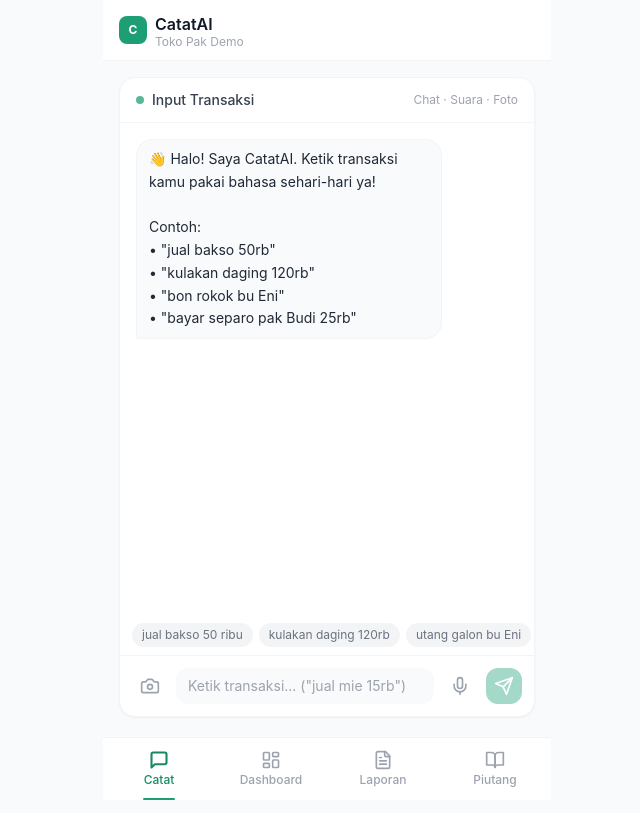
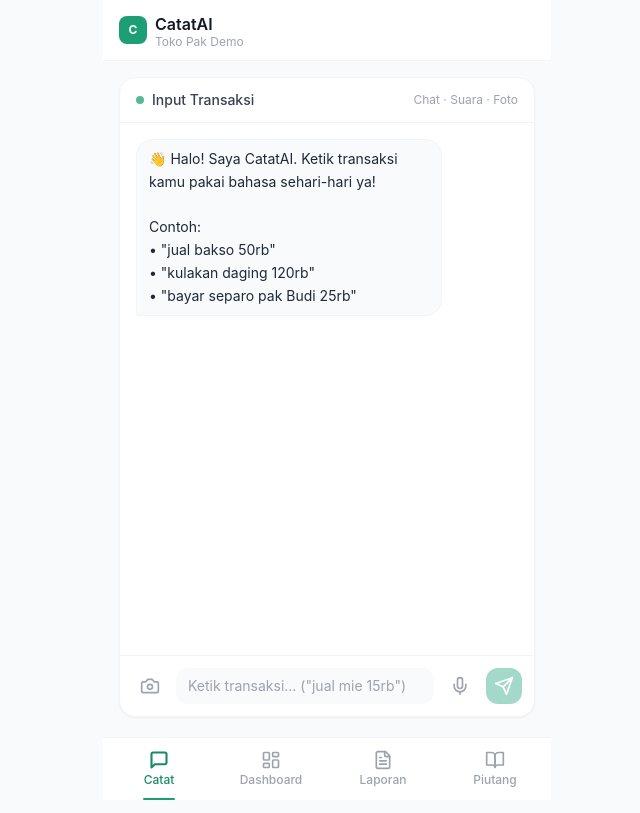
Before and after one commit to azharzuhro12/catatat-ai, a Next.js app in the folder frontend/: page / in a window 1280 px wide. Shown: the whole page, without its empty margins (313-953 px from the left). Built offline with nearby package versions, Linux system fonts and the light colour scheme; no server answers.

Commit message:
fix: hapus chip dan bon rokok dari sambutan

```diff
--- a/frontend/app/components/ChatInput.tsx
+++ b/frontend/app/components/ChatInput.tsx
@@ -1,6 +1,6 @@
 'use client'
 import { useState, useRef, useEffect } from 'react'
-import { Mic, MicOff, Send, Camera, Loader2, CheckCircle, AlertCircle } from 'lucide-react'
+import { Mic, MicOff, Send, Camera, Loader2 } from 'lucide-react'
 import { kirimChat, kirimSuara, kirimStruk } from '@/app/lib/api'
 import { useVoiceRecorder } from '@/app/hooks/useVoiceRecorder'
 import { DEMO_USER_ID } from '@/app/lib/utils'
@@ -14,20 +14,12 @@
   sukses?: boolean
 }
 
-const CONTOH_INPUT = [
-  'jual bakso 50 ribu',
-  'kulakan daging 120rb',
-  'utang galon bu Eni',
-  'bayar separo pak Budi 25rb',
-  'bon rokok 15rb',
-]
-
 export default function ChatInput({ onTransaksiSimpan }: { onTransaksiSimpan?: () => void }) {
   const [messages, setMessages] = useState<Message[]>([
     {
       id: '0',
       dari: 'ai',
-      teks: '👋 Halo! Saya CatatAI. Ketik transaksi kamu pakai bahasa sehari-hari ya!\n\nContoh:\n• "jual bakso 50rb"\n• "kulakan daging 120rb"\n• "bon rokok bu Eni"\n• "bayar separo pak Budi 25rb"',
+      teks: '👋 Halo! Saya CatatAI. Ketik transaksi kamu pakai bahasa sehari-hari ya!\n\nContoh:\n• "jual bakso 50rb"\n• "kulakan daging 120rb"\n• "bayar separo pak Budi 25rb"',
       waktu: new Date(),
     },
   ])
@@ -40,12 +32,10 @@
   const fileInputRef = useRef<HTMLInputElement>(null)
   const { isRecording, audioBlob, error: micError, startRecording, stopRecording, resetRecording } = useVoiceRecorder()
 
-  // Auto-scroll ke bawah
   useEffect(() => {
     chatEndRef.current?.scrollIntoView({ behavior: 'smooth' })
   }, [messages])
 
-  // Kirim audio setelah stop recording
   useEffect(() => {
     if (audioBlob) handleKirimSuara(audioBlob)
   }, [audioBlob])
@@ -60,17 +50,13 @@
   async function handleKirimChat() {
     const teks = input.trim()
     if (!teks || loading) return
-
-    // Kirim foto struk jika ada
     if (fotoFile) {
       await handleKirimStruk(fotoFile)
       return
     }
-
     setInput('')
     addMsg('user', teks)
     setLoading(true)
-
     try {
       const hasil = await kirimChat(teks, DEMO_USER_ID)
       addMsg('ai', hasil.pesan, hasil.sukses)
@@ -133,14 +119,12 @@
 
   return (
     <div className="flex flex-col h-full bg-white rounded-2xl border border-gray-100 shadow-sm overflow-hidden">
-      {/* Header */}
       <div className="px-4 py-3 border-b border-gray-100 flex items-center gap-2">
         <div className="w-2 h-2 rounded-full bg-brand-500 animate-pulse" />
         <span className="text-sm font-medium text-gray-700">Input Transaksi</span>
         <span className="ml-auto text-xs text-gray-400">Chat · Suara · Foto</span>
       </div>
 
-      {/* Messages */}
       <div className="flex-1 overflow-y-auto p-4 space-y-3 chat-scroll">
         {messages.map(msg => (
           <div key={msg.id} className={clsx('flex', msg.dari === 'user' ? 'justify-end' : 'justify-start')}>
@@ -170,7 +154,6 @@
         <div ref={chatEndRef} />
       </div>
 
-      {/* Preview foto struk */}
       {fotoPreview && (
         <div className="mx-4 mb-2 relative">
           <img src={fotoPreview} alt="preview struk" className="h-20 rounded-lg object-cover border border-gray-200" />
@@ -181,22 +164,9 @@
         </div>
       )}
 
-      {/* Error mikrofon */}
       {micError && <p className="px-4 text-xs text-red-500 mb-1">{micError}</p>}
 
-      {/* Contoh input chips */}
-      <div className="px-3 pb-2 flex gap-1.5 overflow-x-auto">
-        {CONTOH_INPUT.map(c => (
-          <button key={c}
-            onClick={() => setInput(c)}
-            className="text-xs whitespace-nowrap px-2.5 py-1 bg-gray-100 hover:bg-brand-50 hover:text-brand-700 text-gray-500 rounded-full transition-colors"
-          >{c}</button>
-        ))}
-      </div>
-
-      {/* Input bar */}
       <div className="p-3 border-t border-gray-100 flex gap-2 items-center">
-        {/* Foto struk */}
         <button
           onClick={() => fileInputRef.current?.click()}
           className="p-2 rounded-xl text-gray-400 hover:text-brand-600 hover:bg-brand-50 transition-colors flex-shrink-0"
@@ -206,7 +176,6 @@
         </button>
         <input ref={fileInputRef} type="file" accept="image/*" className="hidden" onChange={handleFotoChange} />
 
-        {/* Text input */}
         <input
           className="flex-1 text-sm bg-gray-50 rounded-xl px-3 py-2 outline-none focus:ring-2 focus:ring-brand-200 placeholder-gray-400"
           placeholder='Ketik transaksi... ("jual mie 15rb")'
@@ -216,7 +185,6 @@
           disabled={loading}
         />
 
-        {/* Tombol mikrofon - toggle mode */}
         <button
           onClick={() => isRecording ? stopRecording() : startRecording()}
           className={clsx(
@@ -230,8 +198,6 @@
           {isRecording ? <MicOff className="w-5 h-5" /> : <Mic className="w-5 h-5" />}
         </button>
 
-
-        {/* Tombol kirim */}
         <button
           onClick={handleKirimChat}
           disabled={!input.trim() || loading}
```
